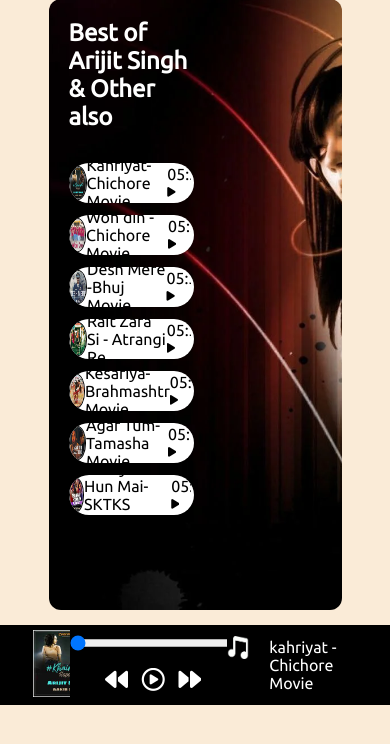
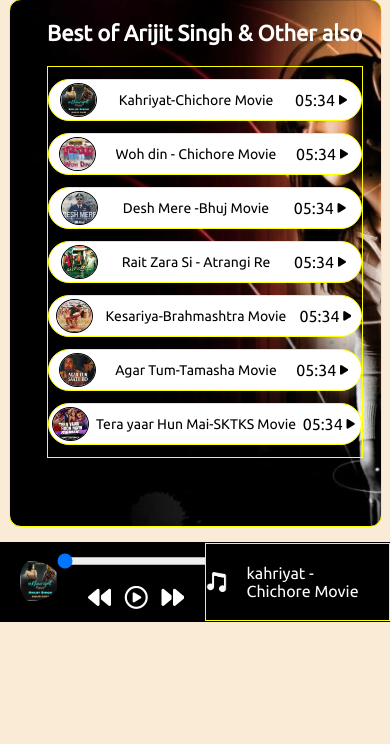
Before and after one commit to Shra2703/Jsify-Music-player, a plain HTML site: page index.html in a window 390 px wide. Shown: the part 76-820 px from the top of the page. Drawn offline with Linux system fonts and the light colour scheme.

Commit message:
responsiveness is added

```diff
--- a/style.css
+++ b/style.css
@@ -1,112 +1,111 @@
-@import url('https://fonts.googleapis.com/css2?family=Ubuntu&display=swap');
-@import url('https://fonts.googleapis.com/css2?family=Varela+Round&display=swap');
-*{
+@import url("https://fonts.googleapis.com/css2?family=Ubuntu&display=swap");
+@import url("https://fonts.googleapis.com/css2?family=Varela+Round&display=swap");
+* {
   margin: 0;
   padding: 0;
   overflow: hidden;
-    font-family: 'Ubuntu', sans-serif;
-
-
+  font-family: "Ubuntu", sans-serif;
 }
-body{
+body {
   background-color: antiquewhite;
 }
 
-nav{
-    font-family: 'Ubuntu', sans-serif;
+nav {
+  font-family: "Ubuntu", sans-serif;
 }
 
-nav ul{
+nav ul {
   display: flex;
   list-style-type: none;
-    height:60px;
+  height: 60px;
   background: #000;
-    color:white;
+  color: white;
   align-items: center;
 }
-nav ul li{
-    padding:20px;
+nav ul li {
+  padding: 20px;
 }
-.brand{
+.brand {
   display: flex;
   align-items: center;
 }
 
-.brand img{
+.brand img {
   width: 95px;
   height: 45px;
-    padding-right:6px;
+  padding-right: 6px;
 }
 
-.brandName{
+.brandName {
   font-weight: bolder;
   font-size: 1.5rem;
   margin-left: -21px;
   margin-right: 20px;
 }
 
-.container{
-    min-height: 70vh;
+.container {
+  min-height: 80vh;
   color: white;
   background: black;
-    width:70%;
+  width: 70%;
   display: flex;
-    margin:15px auto;
-    border-radius:12px;
-    padding-top:20px;
-    padding-left:20px;
-    font-family: 'Varela Round', sans-serif;
-    background: url('images/m2.webp');
+  margin: 15px auto;
+  border-radius: 12px;
+  padding-top: 20px;
+  padding-left: 20px;
+  font-family: "Varela Round", sans-serif;
+  background: url("images/m2.webp");
   background-position: center;
   background-size: cover;
+
+  border: 1px solid white;
   /* margin-bottom:15px ; */
 }
 
-.songlist{
-    width:46%;
+.songlist {
+  width: 46%;
 }
 
-.bottom{
+.bottom {
   background: #000;
-    color:white;
-    height:80px;
+  color: white;
+  height: 80px;
   position: sticky;
-    bottom:0;
-    display:flex;
+  bottom: 0;
+  display: flex;
   align-items: center;
   justify-content: space-between;
   flex-direction: row;
-
 }
 
-#myProgressBar{
+#myProgressBar {
   width: 65vw;
   cursor: pointer;
-
 }
-.icons{
-    margin-top:14px;
+.icons {
+  margin-top: 14px;
   text-align: center;
 }
-.icons i{
+.icons i {
   cursor: pointer;
   font-size: 23px;
   padding-left: 10px;
 }
 
-.bottomGif img{
+.bottomGif img {
   width: 93px;
   height: 67px;
   object-fit: contain;
   padding-left: 20px;
 }
-.songInfo{
+.songInfo {
   display: flex;
   justify-content: center;
-
+  align-items: center;
+  border: 1px solid yellow;
 }
 
-.songInfo img{
+.songInfo img {
   width: 41px;
   height: 59px;
   /* border: 4px solid white; */
@@ -114,16 +113,17 @@ nav ul li{
   /* border-radius: 50%; */
   transition: opacity 1s ease-in-out;
 }
-.songInfo div{
+.songInfo div {
   /* border:1px solid yellow; */
-    padding:20px;
+  padding: 20px;
 }
 
-.songItemContainer{
-    margin-top:20px;
+.songItemContainer {
+  margin-top: 20px;
+  border: 1px solid yellow;
 }
 
-.songItem{
+.songItem {
   height: 40px;
   display: flex;
   justify-content: space-around;
@@ -133,9 +133,10 @@ nav ul li{
   color: black;
   margin: 12px 0;
   border-radius: 34px;
-    padding-right:3px;
+  padding-right: 3px;
+  border: 1px solid yellow;
 }
-.songItem img{
+.songItem img {
   width: 35px;
   height: 32px;
   /* object-fit: cover; */
@@ -143,10 +144,111 @@ nav ul li{
   border: 1px solid black;
 }
 
-
 /* .timeStamp{
     padding-left:10px;
 } */
-.timeStamp i{
+.timeStamp i {
   cursor: pointer;
 }
+
+@media only screen and (max-width: 1100px) {
+  .container {
+    min-height: 60vh;
+    border: 1px solid yellow;
+  }
+  h2 {
+    font-size: 22px;
+  }
+  .songlist {
+    width: 60%;
+    margin: 0 auto;
+  }
+  .bottomGif img {
+    width: 60px;
+    height: auto;
+  }
+  #myProgressBar {
+    width: 55vw;
+    cursor: pointer;
+  }
+}
+
+@media only screen and (max-width: 850px) {
+  .songlist {
+    width: 80%;
+    margin: 0 auto;
+  }
+  .songName {
+    font-size: 15px;
+  }
+  #myProgressBar {
+    width: 53vw;
+    cursor: pointer;
+  }
+  .songInfo img {
+    width: 35px;
+    height: 59px;
+  }
+}
+
+@media only screen and (max-width: 750px) {
+  .bottomGif img {
+    width: 50px;
+  }
+  #myProgressBar {
+    width: 50vw;
+  }
+  .songInfo img {
+    width: 35px;
+    height: 59px;
+  }
+
+}
+
+@media only screen and (max-width: 650px) {
+  .container {
+    width: 80%;
+  }
+  .songlist {
+    width: 90%;
+    margin: 0 auto;
+  }
+  .songName {
+    font-size: 15px;
+  }
+  .bottomGif img {
+    width: 40px;
+  }
+  #myProgressBar {
+    width: 45vw;
+  }
+  .songInfo img {
+    width: 30px;
+    height: 59px;
+  }
+}
+
+@media only screen and (max-width: 550px) {
+  .container {
+    width: 90%;
+  }
+
+  .songName {
+    font-size: 14px;
+  }
+  .bottomGif img {
+    width: 40px;
+    border-radius:50% ;
+  }
+  #myProgressBar {
+    width: 40vw;
+  }
+  .songInfo{
+    width: 12rem;
+    margin-right: 0px;
+  }
+  .songInfo img {
+    width: 30px;
+    height: 59px;
+  }
+}
```
Lines whose indentation alone changed are shown as unchanged.
